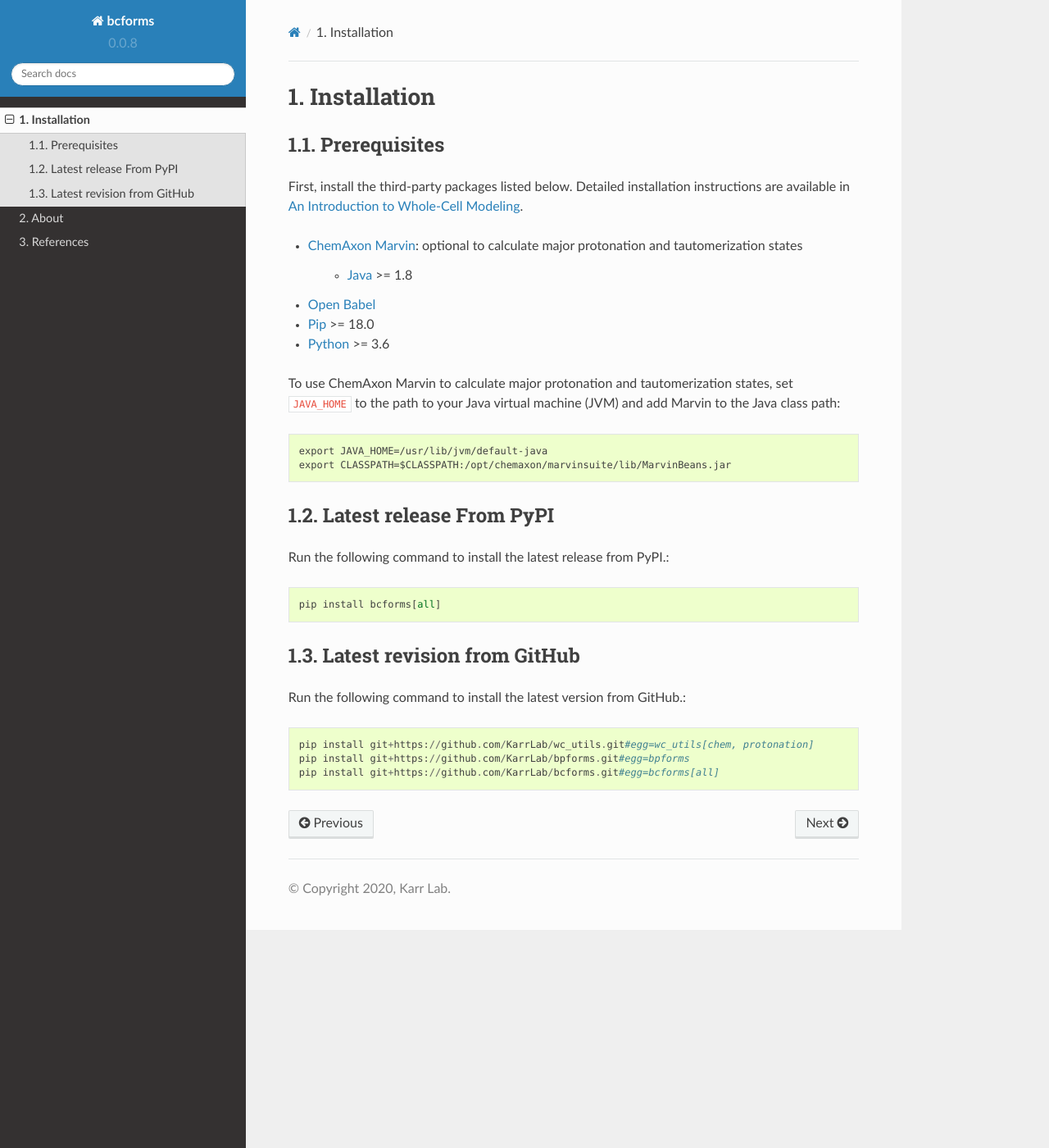
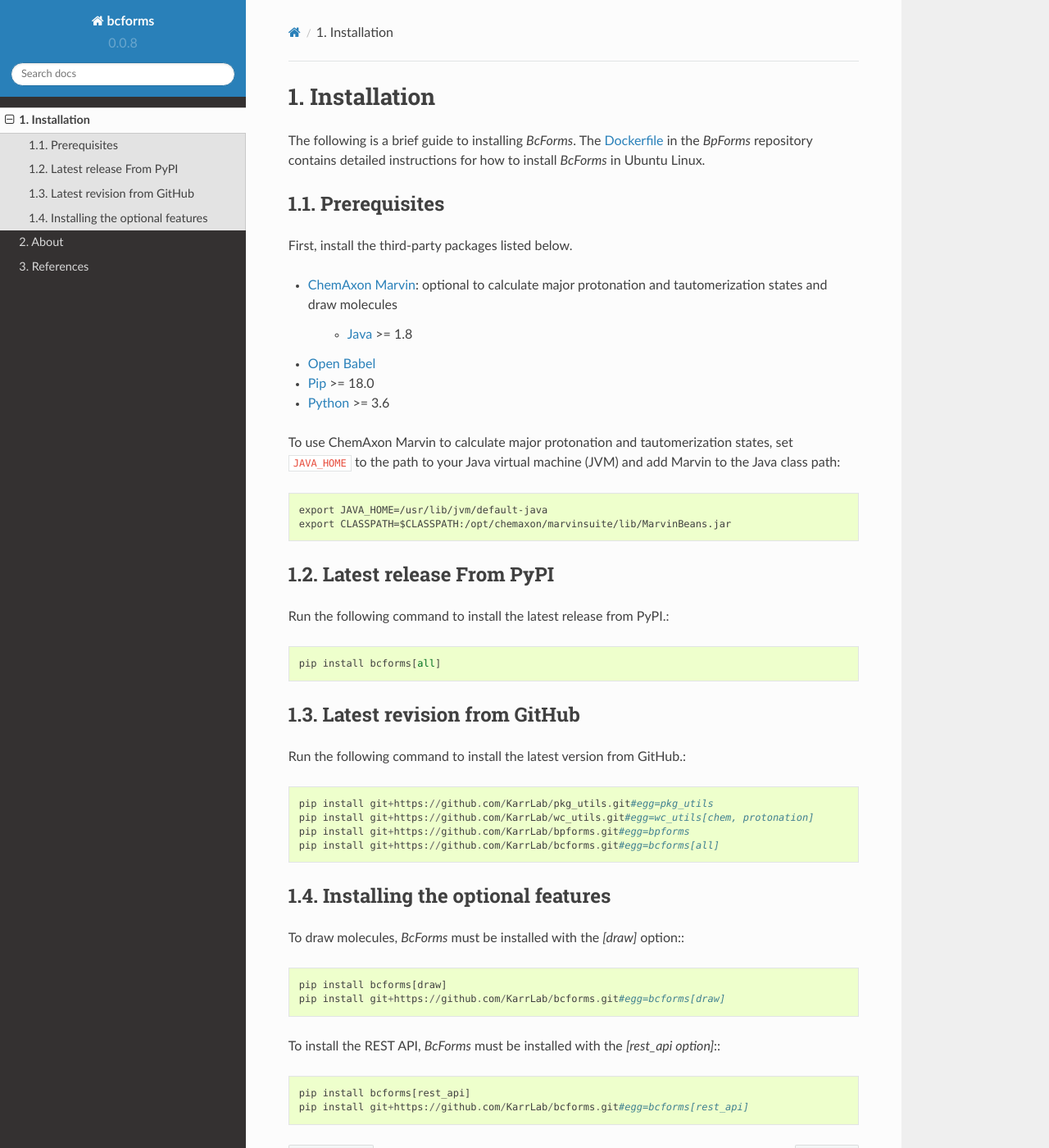
Before and after one commit to KarrLab/bcforms, a Sphinx documentation site: the page built from docs/installation.rst, in a window 1280 px wide and 1400 px high. Shown: the whole window at 82% size. Built offline with Sphinx 7.4.7 and the Read the Docs theme 2.0.0, drawn with Linux system fonts in a browser that asks for light colours; pages that are not in the unit, such as notebooks, are missing from menus.

Commit message:
adding information about install the optional features

```diff
--- a/docs/installation.rst
+++ b/docs/installation.rst
@@ -1,12 +1,13 @@
 Installation
 ============
+The following is a brief guide to installing `BcForms`. The `Dockerfile <https://github.com/KarrLab/bpforms/blob/master/Dockerfile>`_ in the `BpForms` repository contains detailed instructions for how to install `BcForms` in Ubuntu Linux.
 
 Prerequisites
 --------------------------
 
-First, install the third-party packages listed below. Detailed installation instructions are available in `An Introduction to Whole-Cell Modeling <http://docs.karrlab.org/intro_to_wc_modeling/master/0.0.1/installation.html>`_.
+First, install the third-party packages listed below.
 
-* `ChemAxon Marvin <https://chemaxon.com/products/marvin>`_: optional to calculate major protonation and tautomerization states
+* `ChemAxon Marvin <https://chemaxon.com/products/marvin>`_: optional to calculate major protonation and tautomerization states and draw molecules
 
     * `Java <https://www.java.com>`_ >= 1.8
 
@@ -29,6 +30,20 @@
 ---------------------------
 Run the following command to install the latest version from GitHub.::
 
+    pip install git+https://github.com/KarrLab/pkg_utils.git#egg=pkg_utils
     pip install git+https://github.com/KarrLab/wc_utils.git#egg=wc_utils[chem, protonation]
     pip install git+https://github.com/KarrLab/bpforms.git#egg=bpforms
     pip install git+https://github.com/KarrLab/bcforms.git#egg=bcforms[all]
+
+Installing the optional features
+--------------------------------
+To draw molecules, `BcForms` must be installed with the `[draw]` option:::
+
+    pip install bcforms[draw]
+    pip install git+https://github.com/KarrLab/bcforms.git#egg=bcforms[draw]
+
+
+To install the REST API, `BcForms` must be installed with the `[rest_api option]`:::
+
+    pip install bcforms[rest_api]
+    pip install git+https://github.com/KarrLab/bcforms.git#egg=bcforms[rest_api]
```
Also changed, not shown: README.md (+34 -11 lines).
